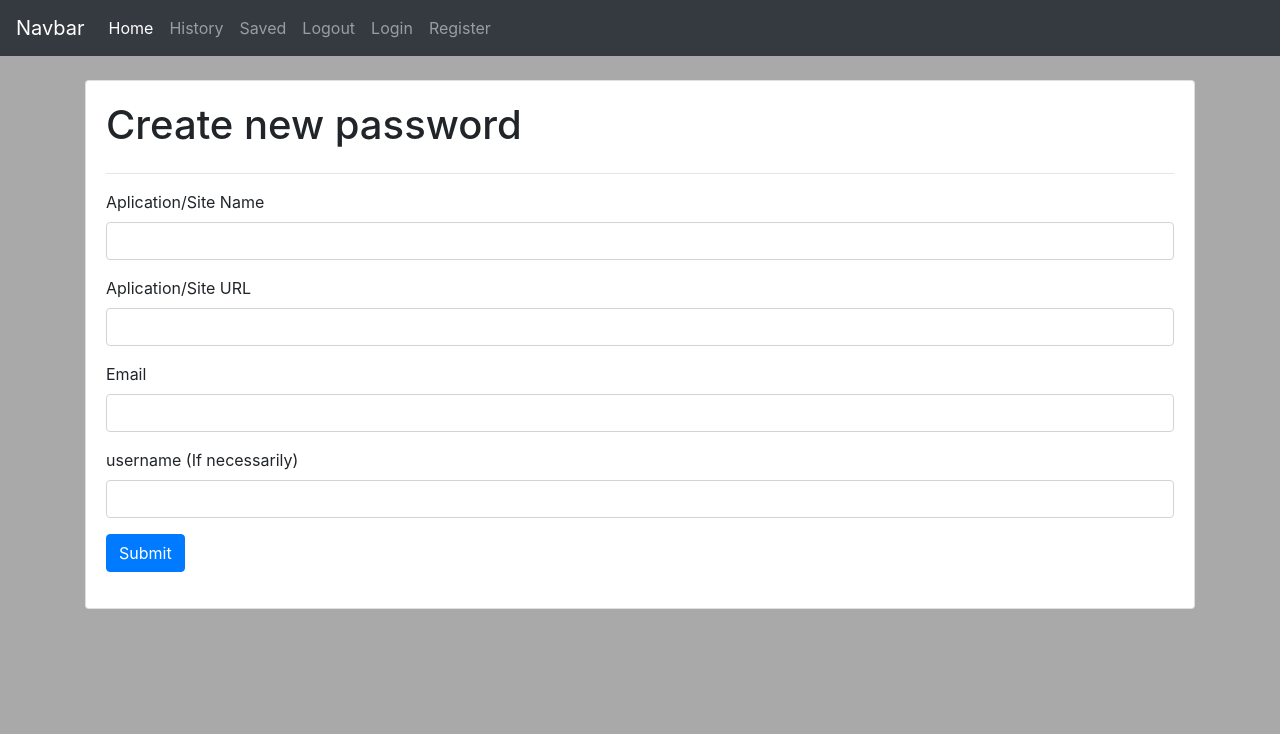
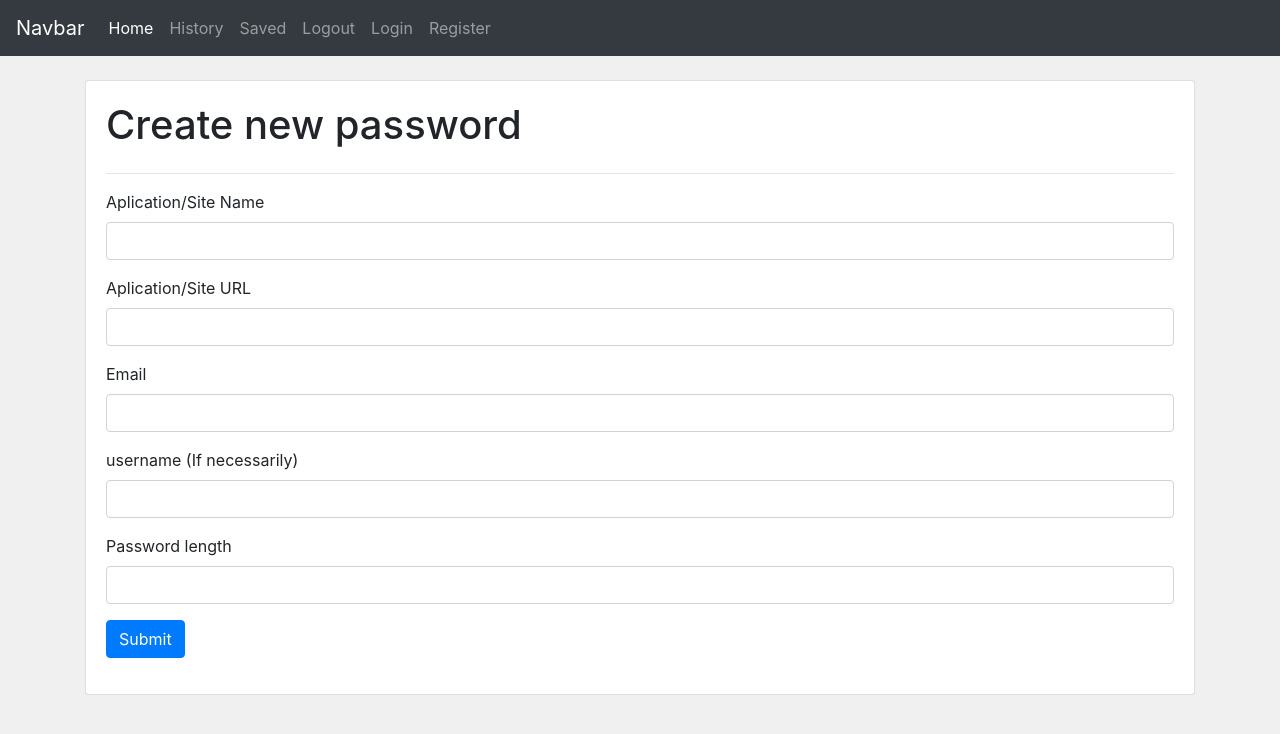
Before and after one commit to mateusz-kuc/password_manager, a Flask app: page /create_new_password in a window 1280 px wide. Shown: the top 734 px of the page. Run offline with Flask 2, Linux system fonts and the light colour scheme; some libraries are stand-ins or nearby versions.

Commit message:
Create random password

```diff
--- a/website/forms.py
+++ b/website/forms.py
@@ -1,4 +1,4 @@
-from wtforms import Form, StringField, BooleanField , PasswordField, validators
+from wtforms import Form, StringField, BooleanField , PasswordField, IntegerField, validators
 
 class RegistrationForm(Form):
     name = StringField('Name',[validators.Length(min=1,max=50)])
@@ -24,3 +24,4 @@ class PasswordForm(Form):
     url = StringField('Aplication/Site URL',[validators.Length(min=6,max=50)])
     email = StringField('Email',[validators.Length(min=6,max=50)])
     username = StringField('username (If necessarily)')
+    length = IntegerField('Password length',[validators.DataRequired()]) # Maybe select field??
--- a/website/static/main.css
+++ b/website/static/main.css
@@ -1,3 +1,3 @@
 body{
-  background-color: #A9A9A9;
+  background-color: #F0F0F0;
 }
--- a/website/templates/create_new_password.html
+++ b/website/templates/create_new_password.html
@@ -21,6 +21,9 @@
   <div class="form-group">
     {{render_field(form.username, class_="form-control")}}
   </div>
+  <div class="form-group">
+    {{render_field(form.length, class_="form-control")}}
+  </div>
   <p><input type="submit" class="btn btn-primary" value="Submit"></p>
 </form>
   </div>
--- a/website/views.py
+++ b/website/views.py
@@ -1,8 +1,24 @@
 from flask import Blueprint, render_template, flash, redirect, url_for, request
 from website.models import Data
 from website.forms import PasswordForm
+from flask_login import current_user
+from . import db
+import random
+def password_create(length):
+    created_password = ''
+    ALPHABET = ('abcdefghijklmnopqrstuvwxyz', 'ABCDEFGHIJKLMNOPQRSTYVWXYZ', '0123456789', '(,._-*~"<>/|!@#$%^&)+=')
+    for i in range(0,length):
+        n = random.randint(0,len(ALPHABET)-1)
+        symbol = ALPHABET[n]
+        n = random.randint(0,len(symbol)-1)
+        created_password += symbol[n]
+
+    return created_password
+
+
+
+
 views = Blueprint('views',__name__)
-
 
 @views.route('/')
 def home():
@@ -15,5 +31,10 @@ def dashboard():
 def create_new_password():
     form = PasswordForm(request.form)
     if request.method == "POST" and form.validate():
-        pass
+        created_password = password_create(form.length.data)
+        new_password = Data(username=form.username.data,email=form.email.data,password=created_password,app_name=form.name.data,url=form.url.data,user_id=current_user.id)
+        db.session.add(new_password)
+        db.session.commit()
+        flash(f'You generate new password for {form.name.data}, and it is {created_password} ', 'success')
+        return redirect(url_for("views.dashboard"))
     return render_template('create_new_password.html', form=form)
```
Also changed, not shown: website/database.db.
